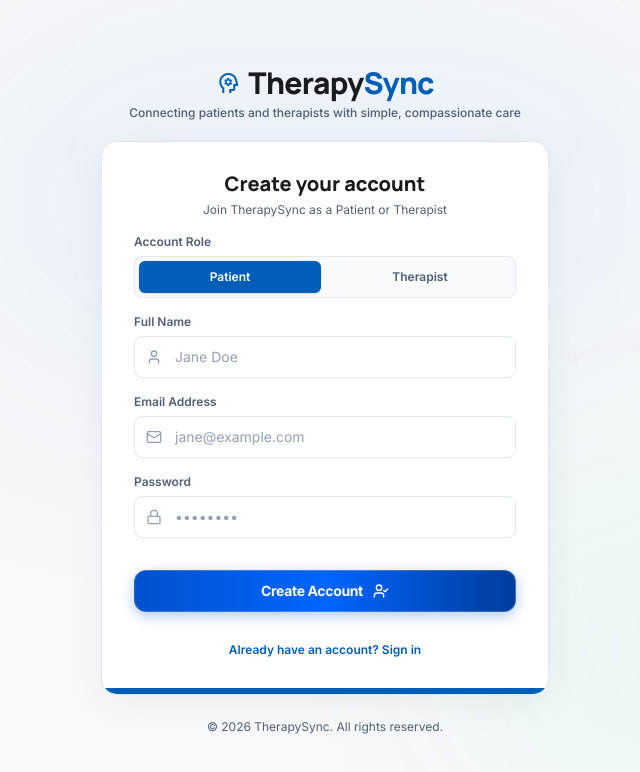
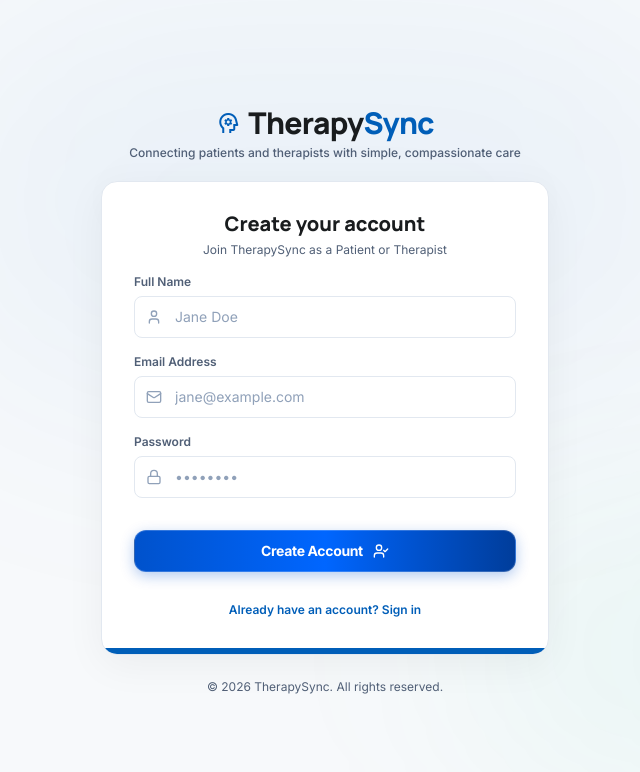
Before and after one commit to iamtheamit/patient-therapist-react-wysaa, a React (Vite) app: page /register in a window 1280 px wide. Shown: the top 772 px of the page, without its empty margins (315-955 px from the left). Built offline with nearby package versions, Linux system fonts and the light colour scheme; no server answers.

Commit message:
Remove role selector from frontend registration form

```diff
--- a/src/features/auth/components/RegisterForm.tsx
+++ b/src/features/auth/components/RegisterForm.tsx
@@ -1,5 +1,5 @@
 import React from 'react';
-import { useForm, useWatch } from 'react-hook-form';
+import { useForm } from 'react-hook-form';
 import { zodResolver } from '@hookform/resolvers/zod';
 import { Link } from 'react-router-dom';
 import { Mail, Lock, User as UserIcon, UserCheck } from 'lucide-react';
@@ -8,7 +8,6 @@ import { useRegister } from '../hooks/useRegister';
 import { Button } from '@/components/ui/Button';
 import { Input } from '@/components/ui/Input';
 import { ROUTES } from '@/config/routes';
-import { cn } from '@/utils/cn';
 
 export const RegisterForm: React.FC = () => {
   const { mutate: registerUser, isPending } = useRegister();
@@ -16,8 +15,6 @@ export const RegisterForm: React.FC = () => {
   const {
     register,
     handleSubmit,
-    control,
-    setValue,
     formState: { errors },
   } = useForm<RegisterFormData>({
     resolver: zodResolver(registerSchema),
@@ -25,11 +22,8 @@ export const RegisterForm: React.FC = () => {
       name: '',
       email: '',
       password: '',
-      role: 'PATIENT',
     },
   });
-
-  const selectedRole = useWatch({ control, name: 'role' });
 
   const onSubmit = (data: RegisterFormData) => {
     registerUser(data);
@@ -37,37 +31,6 @@ export const RegisterForm: React.FC = () => {
 
   return (
     <form onSubmit={handleSubmit(onSubmit)} className="space-y-4 text-left">
-      {/* Role Selection Tabs */}
-      <div className="space-y-1.5">
-        <label className="block text-xs font-semibold text-[#505f76]">Account Role</label>
-        <div className="grid grid-cols-2 gap-2 p-1 bg-slate-50 border border-slate-200 rounded-lg">
-          <button
-            type="button"
-            onClick={() => setValue('role', 'PATIENT', { shouldValidate: true })}
-            className={cn(
-              'py-2 px-3 rounded-md text-xs font-semibold transition',
-              selectedRole === 'PATIENT'
-                ? 'bg-[#005eb8] text-white shadow-sm'
-                : 'text-[#505f76] hover:text-[#191c1e]',
-            )}
-          >
-            Patient
-          </button>
-          <button
-            type="button"
-            onClick={() => setValue('role', 'THERAPIST', { shouldValidate: true })}
-            className={cn(
-              'py-2 px-3 rounded-md text-xs font-semibold transition',
-              selectedRole === 'THERAPIST'
-                ? 'bg-[#005237] text-white shadow-sm'
-                : 'text-[#505f76] hover:text-[#191c1e]',
-            )}
-          >
-            Therapist
-          </button>
-        </div>
-      </div>
-
       <Input
         label="Full Name"
         type="text"
--- a/src/features/auth/schemas/authSchemas.ts
+++ b/src/features/auth/schemas/authSchemas.ts
@@ -9,9 +9,6 @@ export const registerSchema = z.object({
   name: z.string().min(2, 'Full name must be at least 2 characters'),
   email: z.string().min(1, 'Email address is required').email('Please enter a valid email address'),
   password: z.string().min(6, 'Password must be at least 6 characters'),
-  role: z.enum(['PATIENT', 'THERAPIST'], {
-    message: 'Please select account role',
-  }),
 });
 
 export type LoginFormData = z.infer<typeof loginSchema>;
--- a/src/features/auth/types/auth.types.ts
+++ b/src/features/auth/types/auth.types.ts
@@ -1,4 +1,4 @@
-import type { User, UserRole } from '@/types/auth';
+import type { User } from '@/types/auth';
 
 export interface LoginCredentials {
   email: string;
@@ -9,7 +9,6 @@ export interface RegisterCredentials {
   name: string;
   email: string;
   password: string;
-  role: UserRole;
 }
 
 export interface BackendAuthTokens {
```
